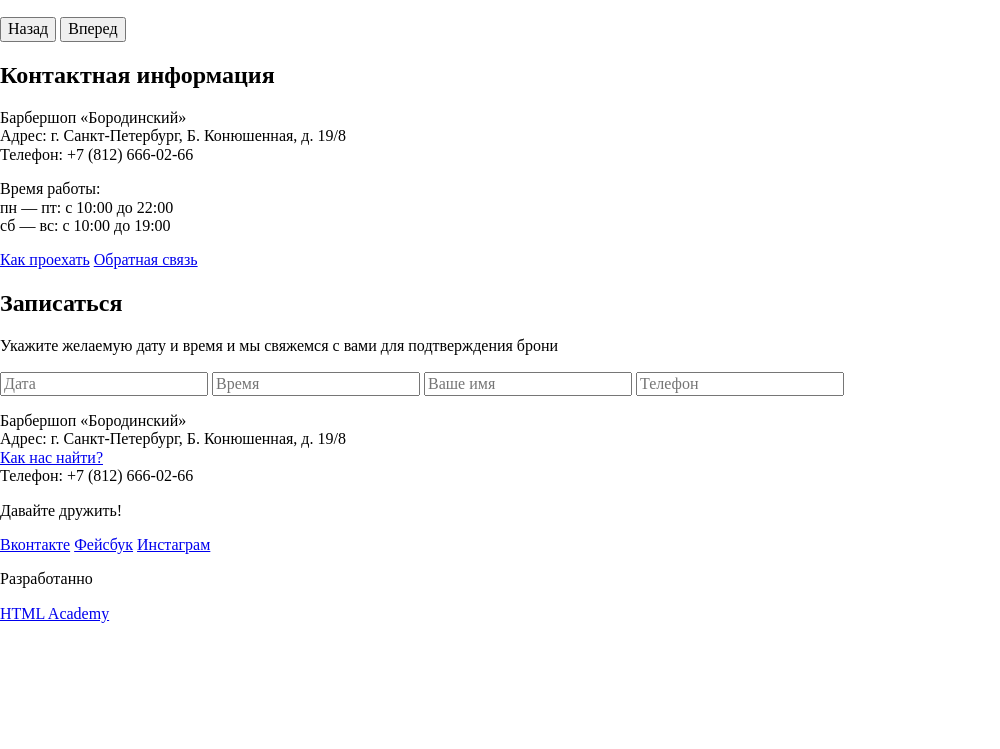
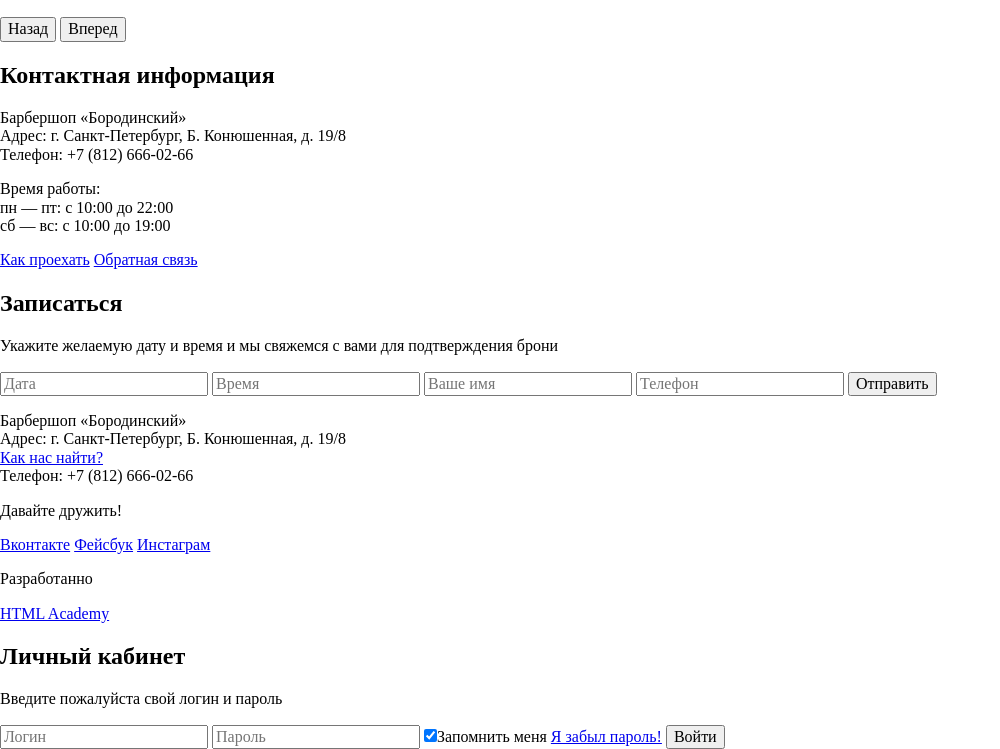
Before and after one commit to kalinichenko364/180115-barbershop, a plain HTML site: page barbershop-index.html in a window 1280 px wide. Shown: the part 809-1558 px from the top of the page, without its empty margins (0-1000 px from the left). Before the commit the page ends 1432 px from the top, so only its background shows below. Drawn offline with nearby package versions, Linux system fonts and the light colour scheme.

Commit message:
Добавил Feedback Form & Map

```diff
--- a/barbershop-index.html
+++ b/barbershop-index.html
@@ -119,6 +119,7 @@
 					<input type="text" name="time" value="" placeholder="Время">
 					<input type="text" name="name" value="" placeholder="Ваше имя">
 					<input type="tel" name="phone" value="" placeholder="Телефон">
+					<input type="submit" value="Отправить">
 				</form>
 			</div>
 		</div>
@@ -154,6 +155,24 @@
 		</div>
 	</footer>
 
+<!-- Feedback Form -->
+	<div>
+		<h2 class="index-content-title">Личный кабинет</h2>
+		<p>Введите пожалуйста свой логин и пароль</p>
+		<form class="appointment-form" action="https://echo.htmlacademy.ru" method="post">
+			<input type="text" name="login" value="" placeholder="Логин">
+			<input type="password" name="password" value="" placeholder="Пароль">
+			<label><input type="checkbox" name="remember_me" checked>Запомнить меня</label>
+			<a href="#">Я забыл пароль!</a>
+			<input type="submit" value="Войти">
+		</form>
+	</div>
+
+<!-- Feedback Map -->
+	<div class="map">
+
+	</div>
+
 <!-- Javascript -->
 	<script src="js/script.js"></script>
 </body>
```
